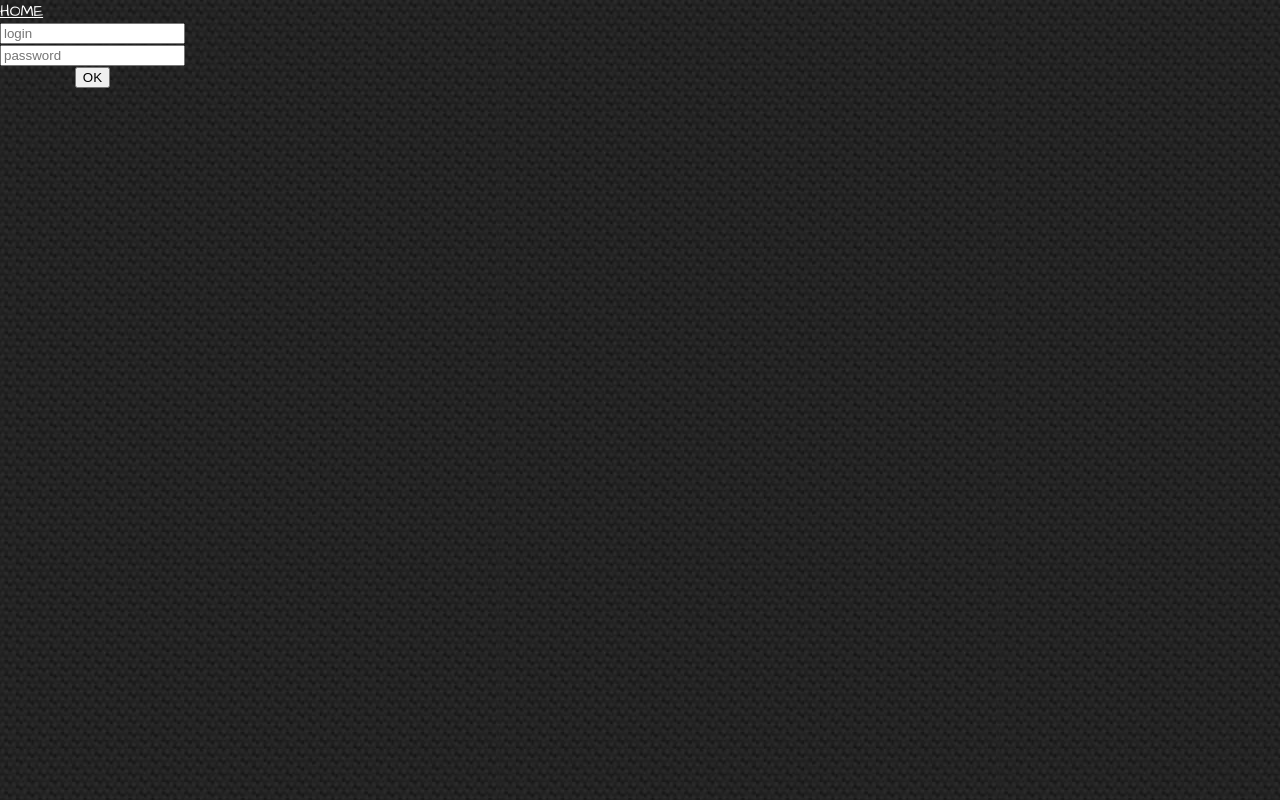
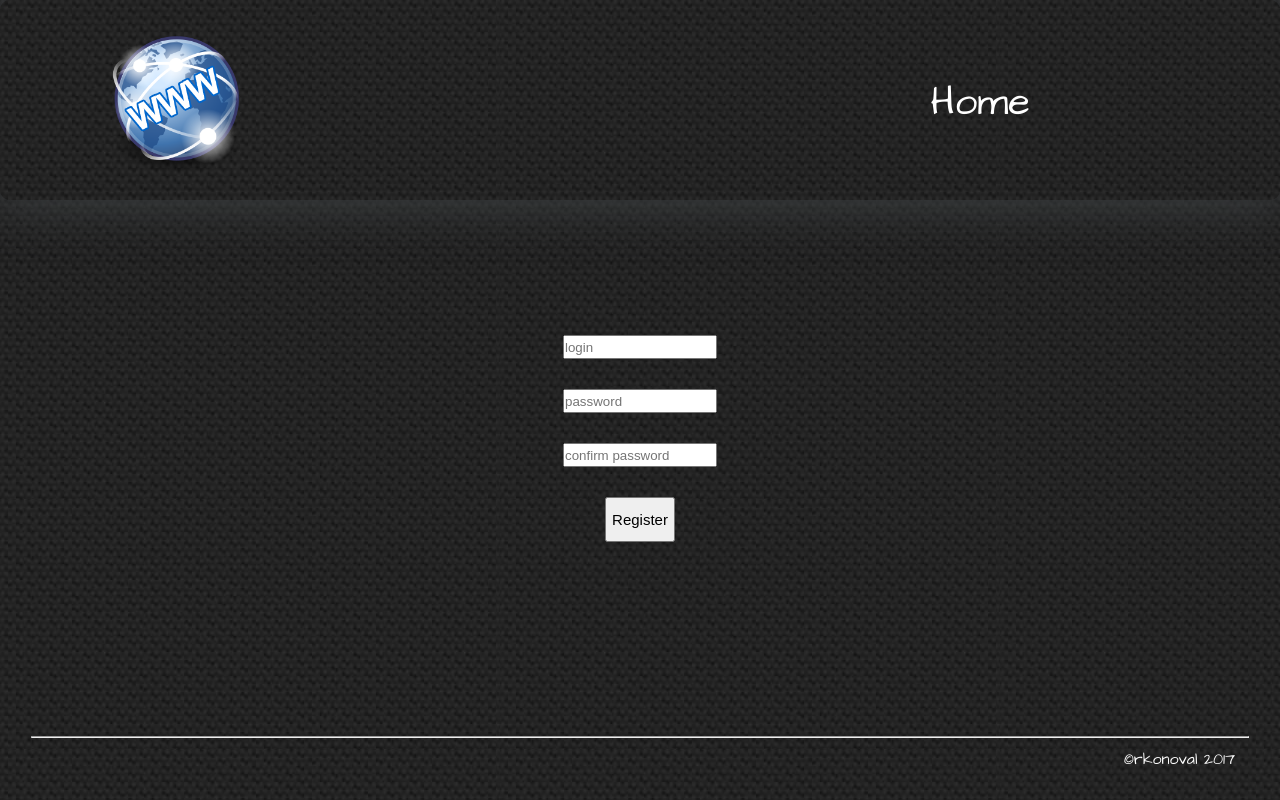
Before and after one commit to 1ogon1/camagru, a PHP site: page /camagru/register.php in a window 1280 px wide. Run offline with PHP 8.4, Linux system fonts and the light colour scheme.

Commit message:
change register page, add footer

```diff
--- a/style/style.css
+++ b/style/style.css
@@ -1,6 +1,13 @@
 @import url('https://fonts.googleapis.com/css?family=Architects+Daughter');
 
+* {
+    margin: 0px;
+    padding: 0px;
+}
+
 body {
+    width: 100%;
+    height: 100%;
     margin: 0px;
     padding: 0px;
     background: url("../img/COLOURlovers.com-Background1.jpg");
@@ -115,7 +122,7 @@ body {
 .download {
     position: absolute;
     top: 250px;
-    left: 500px;
+    right: 10px;
     width: 150px;
     height: 150px;
     background-color: black;
@@ -125,3 +132,47 @@ body {
 .upload form input {
     outline: none;
 }
+
+.footer {
+    text-align: right;
+    width: 100%;
+    position: absolute;
+    bottom: 20px;
+    color: white;
+}
+
+.footer hr {
+    margin: auto;
+    width: 95%;
+}
+
+.footer p {
+    padding: 10px;
+    padding-right: 45px;
+}
+
+.register_form {
+    position: absolute;
+    text-align: center;
+    width: 100%;
+    height: 100%;
+}
+
+.form {
+    text-align: center;
+    margin-top: 25%;
+    width: auto;
+    height: auto;
+}
+
+.form input {
+    width: 150px;
+    height: 20px;
+    margin: 15px;
+}
+
+.form .submit {
+    font-size: 15px;
+    width: 70px;
+    height: 45px;
+}
--- a/view/camera.php
+++ b/view/camera.php
@@ -47,7 +47,7 @@ if (isset($_POST['image'])) {
 </head>
 <body>
 
-<div id="allow">▲ ▲ ▲ Разрешите использовать камеру ▲ ▲ ▲ <br/> ( Сверху текущей страницы )</div>
+<div id="allow">▲ ▲ ▲ Разрешите использовать камеру ▲ ▲ ▲<br/> ( Сверху текущей страницы )</div>
 <div class="item">
     <span> video </span>
     <video id="video" width="320" height="240" autoplay="autoplay" ></video>
--- a/view/index.php
+++ b/view/index.php
@@ -19,6 +19,7 @@
                 <li><a href="index.php">Home</a></li>
                 <li><a href="galery.php">Galery</a></li>
             </ul>
+            <img src="../img/default-avatar.png" class="avatar">
         <?php else : ?>
             <ul type="none" class="menu">
                 <li class="active" id="show">Login</li>
@@ -27,7 +28,6 @@
                 <li><a href="galery.php">Galery</a></li>
             </ul>
         <?php endif; ?>
-        <img src="../img/default-avatar.png" class="avatar">
     </div>
     <form action="index.php" method="post" class="login_form" id="forma">
         <?php
@@ -72,6 +72,10 @@
         <input type="submit" name="submit" value="OK">
     </form>
 </div>
+<div class="footer">
+    <hr>
+    <p>&copy;rkonoval 2017</p>
+</div>
 <script src="../js/js.js"></script>
 </body>
 </html>
--- a/view/register.php
+++ b/view/register.php
@@ -6,8 +6,22 @@
     <link href="../style/style.css" rel="stylesheet">
 </head>
 <body>
+<div class="header">
+    <div class="logo">
+        <a href="index.php" title="home"><img src="../img/couv_web.png" class="web" alt="home"></a>
+    </div>
+    <div class="block_menu">
+        <ul type="none" class="menu">
+            <li><a href="index.php">Home</a></li>
+        </ul>
+    </div>
+</div>
+<div class="register_form">
+    <form action="register.php" method="post" class="form">
 <?php
-if ((isset($_POST['logon']) && $_POST['logon'] !== "") && (isset($_POST['passwordd']) && $_POST['passwordd'] !== "")) {
+if ((isset($_POST['logon']) && $_POST['logon'] !== "") &&
+    (isset($_POST['password']) && $_POST['password'] !== "") &&
+    (isset($_POST['conf_password']) && $_POST['conf_password'] !== "")) {
     try {
         require_once "../config/setup.php";
         $flag = 1;
@@ -18,9 +32,13 @@ if ((isset($_POST['logon']) && $_POST['logon'] !== "") && (isset($_POST['passwor
                 $flag = 0;
                 $errors[] = "Login already exists";
             }
+            if (strcmp($_POST['password'], $_POST['conf_password'])) {
+                $flag = 0;
+                $errors[] = "Passwords do not match";
+            }
         }
         if ($flag) {
-            $passwd = hash("whirlpool", $_POST['passwordd']);
+            $passwd = hash("whirlpool", $_POST['password']);
             $pdo->exec("INSERT INTO log_pas (login, password, active) VALUES ('$_POST[logon]', '$passwd', 0)");
             $login = hash("md5", $_POST['logon']);
             $pdo->exec("INSERT INTO activate (login, login_activate) VALUES ('$_POST[logon]', '$login')");
@@ -43,14 +61,18 @@ if ((isset($_POST['logon']) && $_POST['logon'] !== "") && (isset($_POST['passwor
     }
 }
 ?>
-<div><a href="index.php" style="color: white">HOME</a></div>
-<form action="register.php" method="post" style="text-align: center">
-    <input type="text" name="logon" value="" placeholder="login" required />
-    <br />
-    <input type="password" name="passwordd" value="" placeholder="password" required />
-    <br />
-    <input type="submit" name="submit" value="OK">
-</form>
-
+        <input type="text" name="logon" value="" placeholder="login" required>
+        <br>
+        <input type="password" name="password" value="" placeholder="password" required>
+        <br>
+        <input type="password" name="conf_password" value="" placeholder="confirm password" required>
+        <br>
+        <input type="button" name="submit" value="Register" class="submit">
+    </form>
+</div>
+<div class="footer">
+    <hr>
+    <p>&copy;rkonoval 2017</p>
+</div>
 </body>
 </html>
```
Also changed, not shown: view/galery.php (+5 -5 lines).
